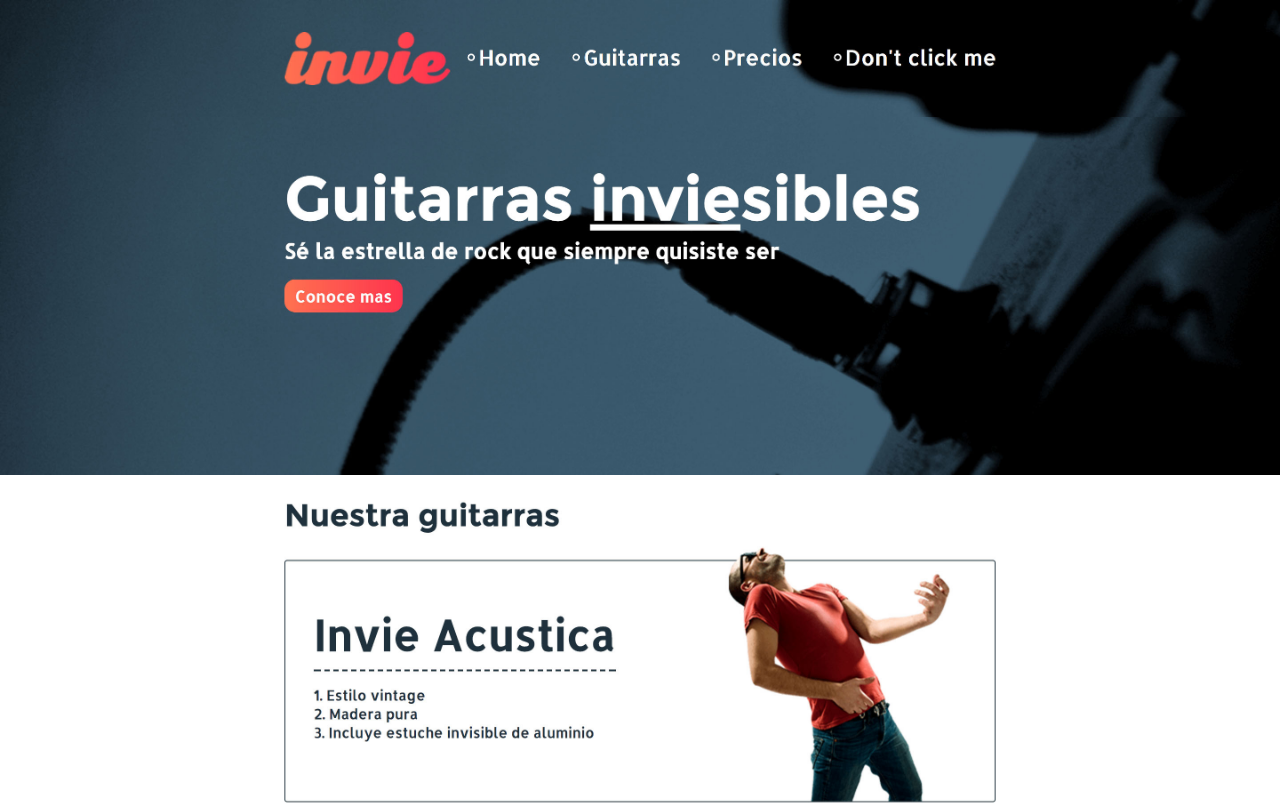
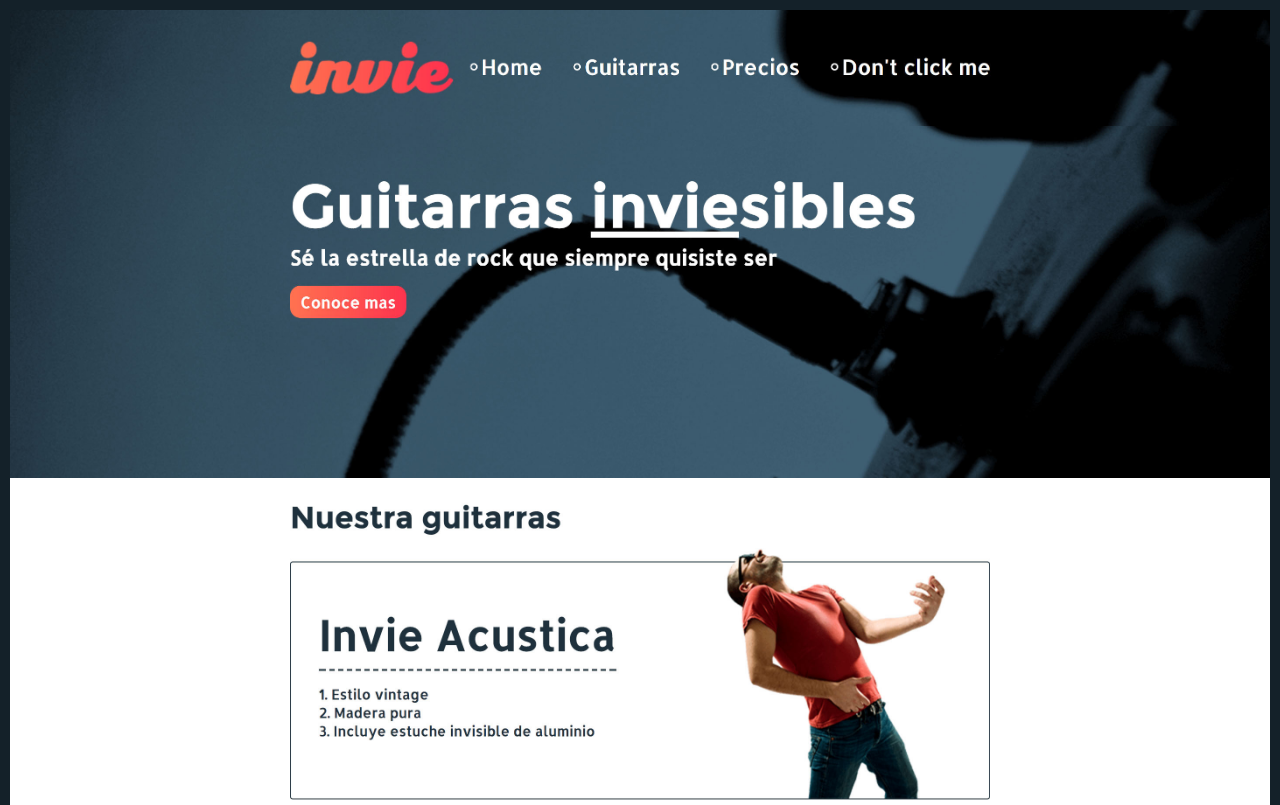
Before and after one commit to dhsthor/invie-github, a plain HTML site: page index.html in a window 1280 px wide. Shown: the top 805 px of the page. Drawn offline with Linux system fonts and the light colour scheme.

Commit message:
hotfix 1

```diff
--- a/index.html
+++ b/index.html
@@ -4,6 +4,7 @@
   <style media="screen">
     body {
       margin: 0;
+      border: 10px solid #142129;
     }
     img {
       max-width: 100%;
```
